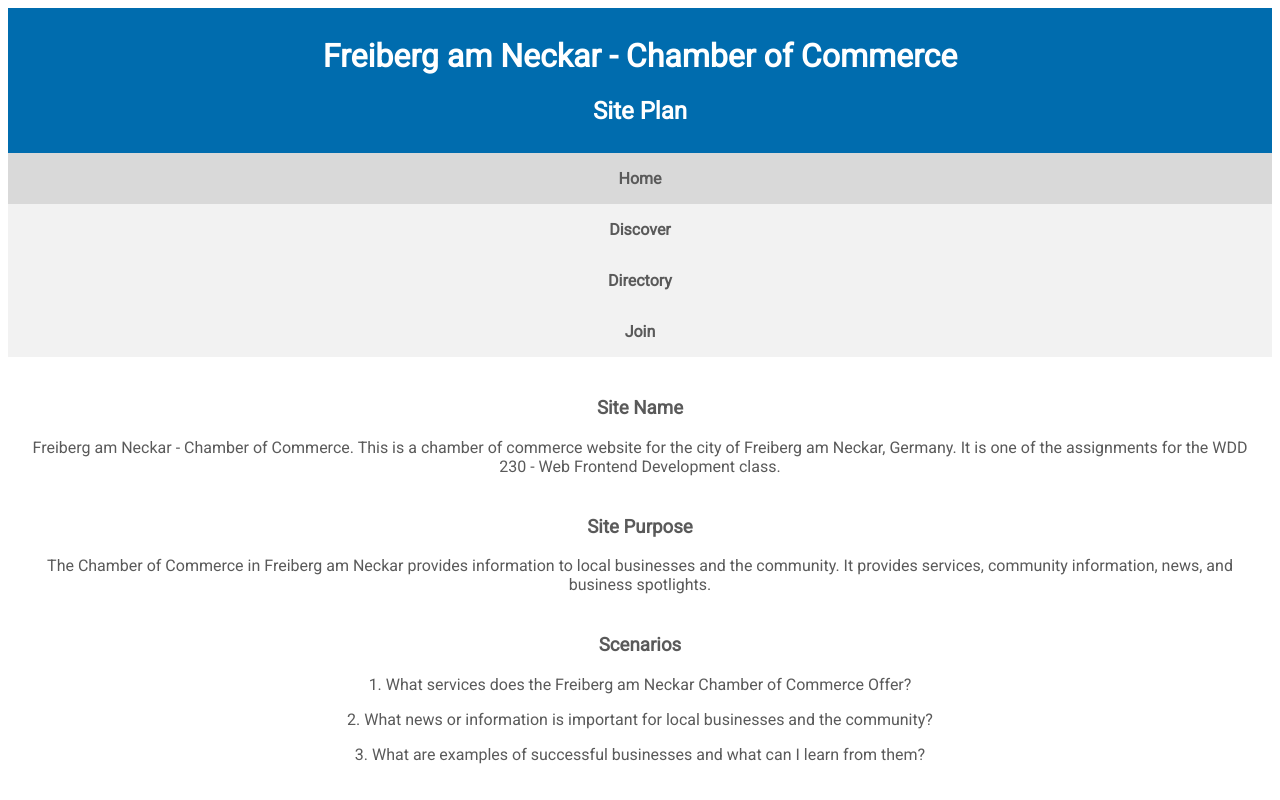
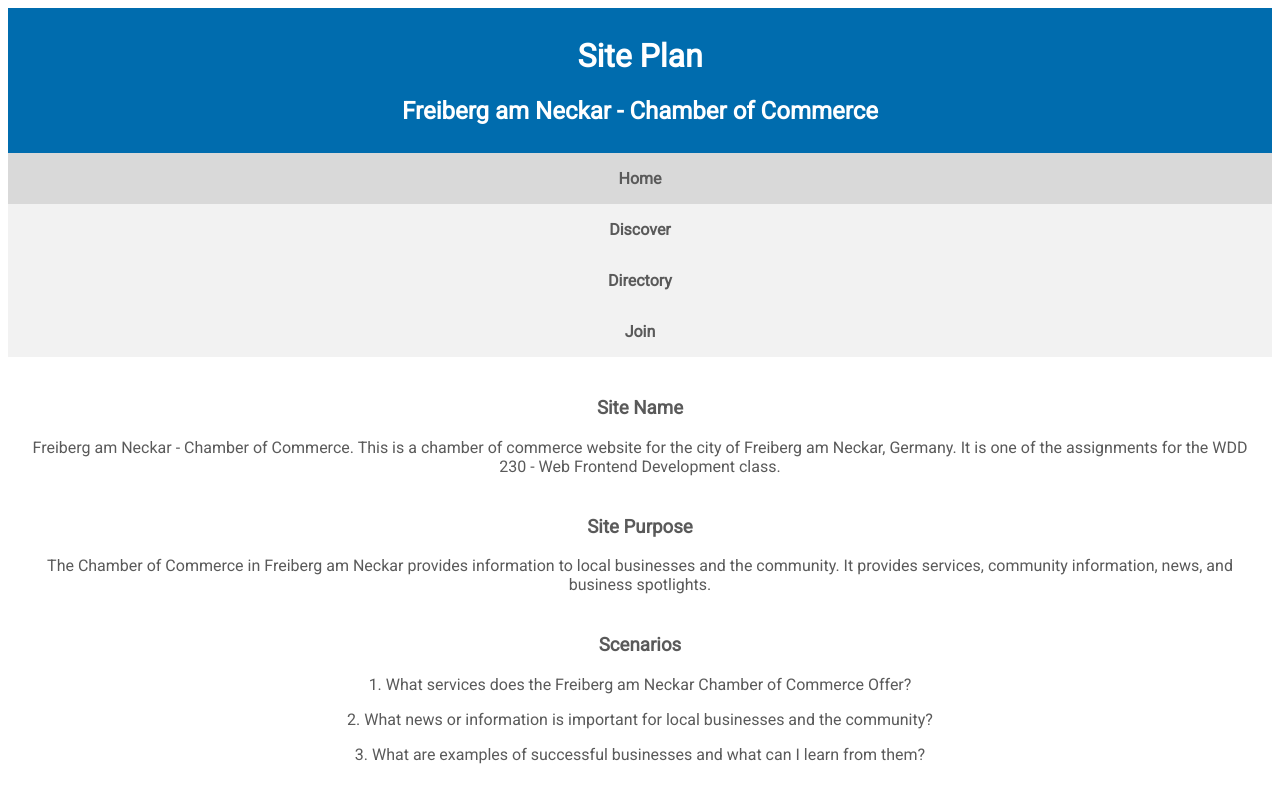
Before and after one commit to jdheslop/wdd230, a plain HTML site: page week01/chamber-site-plan.html in a window 1280 px wide. Shown: the top 800 px of the page. Drawn offline with Linux system fonts and the light colour scheme.

Commit message:
Updated site plan

```diff
--- a/week01/chamber-site-plan.html
+++ b/week01/chamber-site-plan.html
@@ -4,7 +4,7 @@
 <head>
     <meta charset="UTF-8">
     <meta name="viewport" content="width=device-width, initial-scale=1.0">
-    <title>Freiberg am Neckar - Chamber of Commerce - Jackson Heslop</title>
+    <title>Site Plan - Freiberg am Neckar - Chamber of Commerce - Jackson Heslop</title>
     <meta name="description" content="This is a chamber of commerce website for WDD 230 - Web Frontend Development.">
     <meta name="author" content="Jackson Heslop">
 
@@ -18,8 +18,8 @@
 <body>
 
     <header>
-        <h1>Freiberg am Neckar - Chamber of Commerce</h1>
-        <h2>Site Plan</h2>
+        <h1>Site Plan</h1>
+        <h2>Freiberg am Neckar - Chamber of Commerce</h2>
     </header>
 
     <nav>
```
